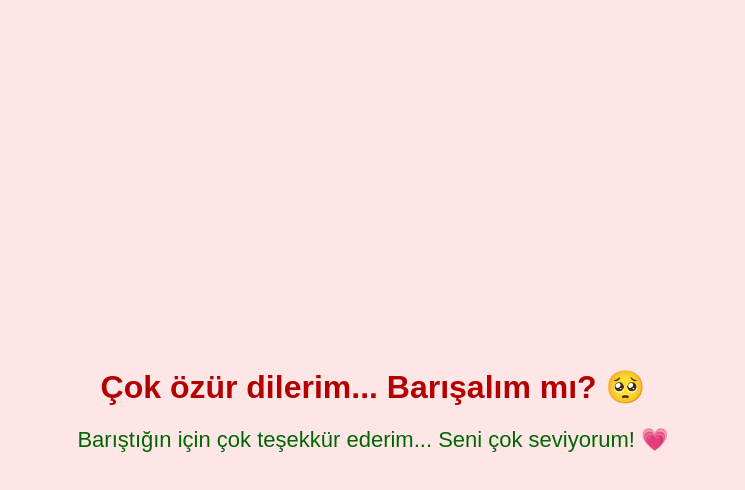
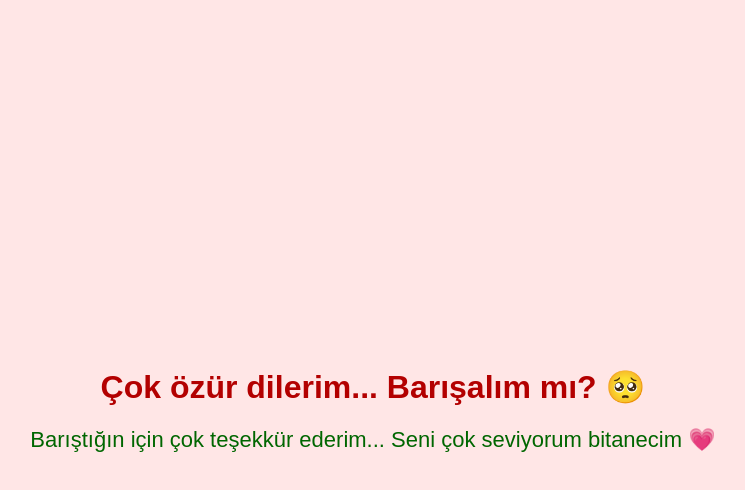
Before and after one commit to TKaanF/tkaanf.github.io, a plain HTML site: page index.html in a window 1280 px wide. Both pictures are taken after a click on the button "Evet 💖". Shown: the whole page, without its empty margins (267-1012 px from the left). Drawn offline with Linux system fonts and the light colour scheme.

Commit message:
Update index.html

```diff
--- a/index.html
+++ b/index.html
@@ -85,7 +85,7 @@
     <button id="noBtn">Hayır 🙁</button>
   </div>
 
-  <div id="finalMsg">Barıştığın için çok teşekkür ederim... Seni çok seviyorum! 💗</div>
+  <div id="finalMsg">Barıştığın için çok teşekkür ederim... Seni çok seviyorum bitanecim 💗</div>
 
   <script>
     const noBtn = document.getElementById("noBtn");
@@ -93,15 +93,15 @@
     const finalMsg = document.getElementById("finalMsg");
 
     const hayirMesajlari = [
-      "Lütfen ama 😔",
-      "Gerçekten üzgünüm...",
-      "Hadi nolur 🥺",
-      "Seninle konuşmadan yapamıyorum",
-      "Kalbim kırık 😢",
+      "Lütfen bitanem",
+      "Gerçekten özür dilerim",
+      "Hadi nolur güzelim",
+      "Seninle konuşmayınca kendimi çok kötü hissediyorum",
+      "Böyle olmak istemiyorum",
       "Barışalım mı...",
       "Hayır deme nolur",
       "Seni çok özledim...",
-      "Sadece bir 'evet' yeter 💗"
+
     ];
 
     let clickCount = 0;
```
